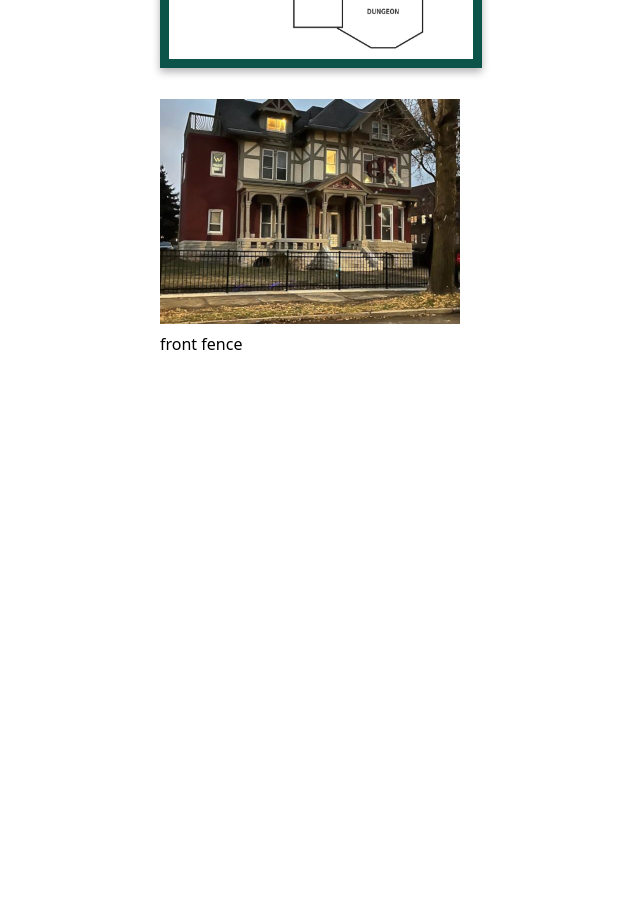
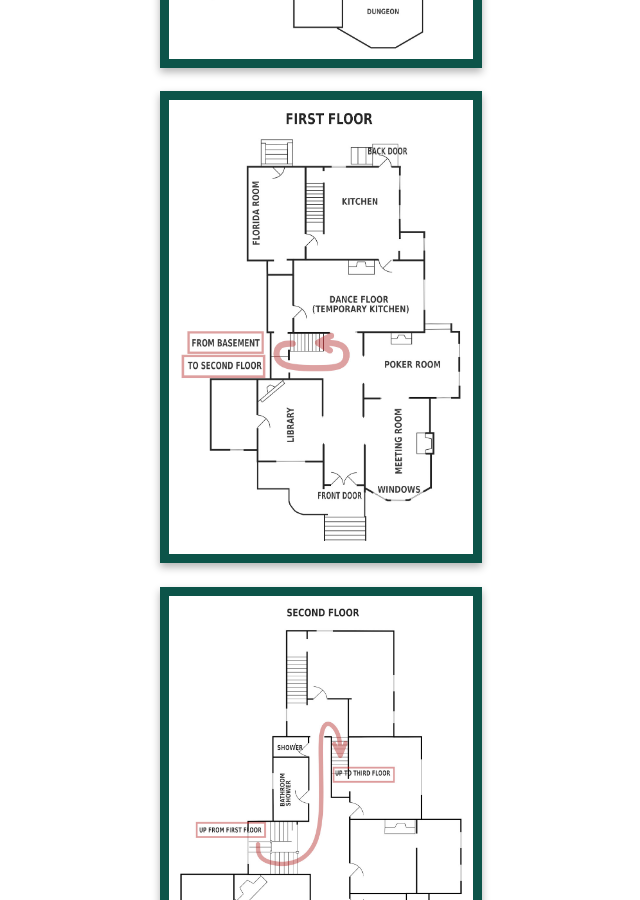
Before and after one commit to mciechanumich/WEStour, a Jekyll site: the page built from docs/wayne_route.md, in a window 1280 px wide and 900 px high, scrolled down 2376 px. Shown: the whole window, without its empty margins (160-800 px from the left). Built offline with Jekyll 4.4.1, drawn with Linux system fonts in a browser that asks for light colours; before the commit the page ends 2781 px from its top, so only the background shows below that.

Commit message:
feat: more images for route page

```diff
--- a/docs/wayne_route.md
+++ b/docs/wayne_route.md
@@ -7,9 +7,9 @@ title: The "WAYNE" Route
 #video
 # comment: set this to false when we have some real pages working
 description: The "WAYNE" route is the "regular" tour route. Tour outside first, then the kitchen, basement, and end on third floor.
-images:
-  - src: /image/fence300.jpg
-    alt: front fence
+#images:
+#  - src: /image/fence300.jpg
+#    alt: front fence
 #extra:
 ---
 <div>
@@ -33,5 +33,14 @@ First Floor (Start here)
 <p>
 <img src="image/drawing_basement_w.jpg" alt="basement map"  width=300 class="framed-image">
 </p>
+<p>
+<img src="image/drawing_firstfloor_w3.jpg" alt="first floor map"  width=300 class="framed-image">
+</p>
+<p>
+<img src="image/drawing_secondfloor_w1.jpg" alt="second floor map"  width=300 class="framed-image">
+</p>
+<p>
+<img src="image/drawing_thirdfloor_w1.jpg" alt="third floor map"  width=300 class="framed-image">
+</p>
 
 </div>
```
Also changed, not shown: docs/image/drawing_exterior.jpg, docs/image/drawing_firstfloor_w3.jpg (added), docs/image/drawing_secondfloor_w1.jpg (added), docs/image/drawing_thirdfloor_w1.jpg (added).
